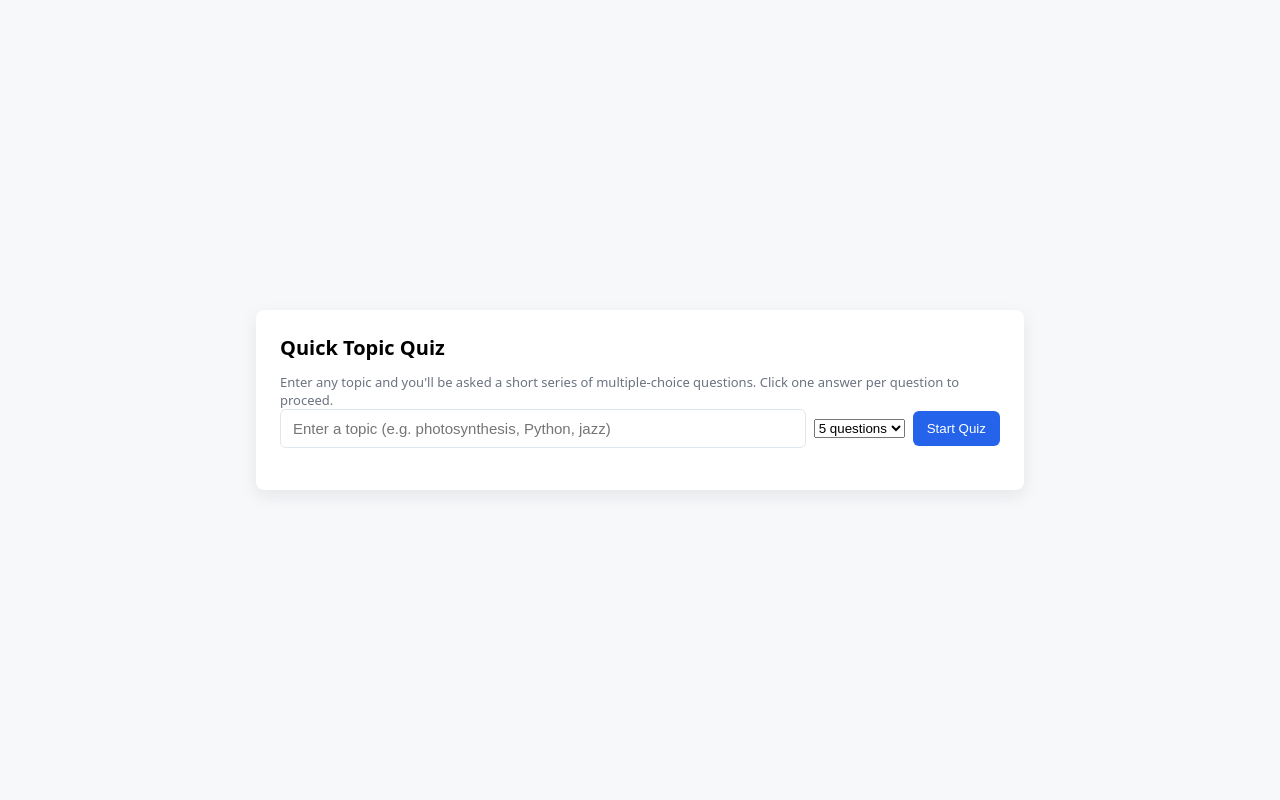
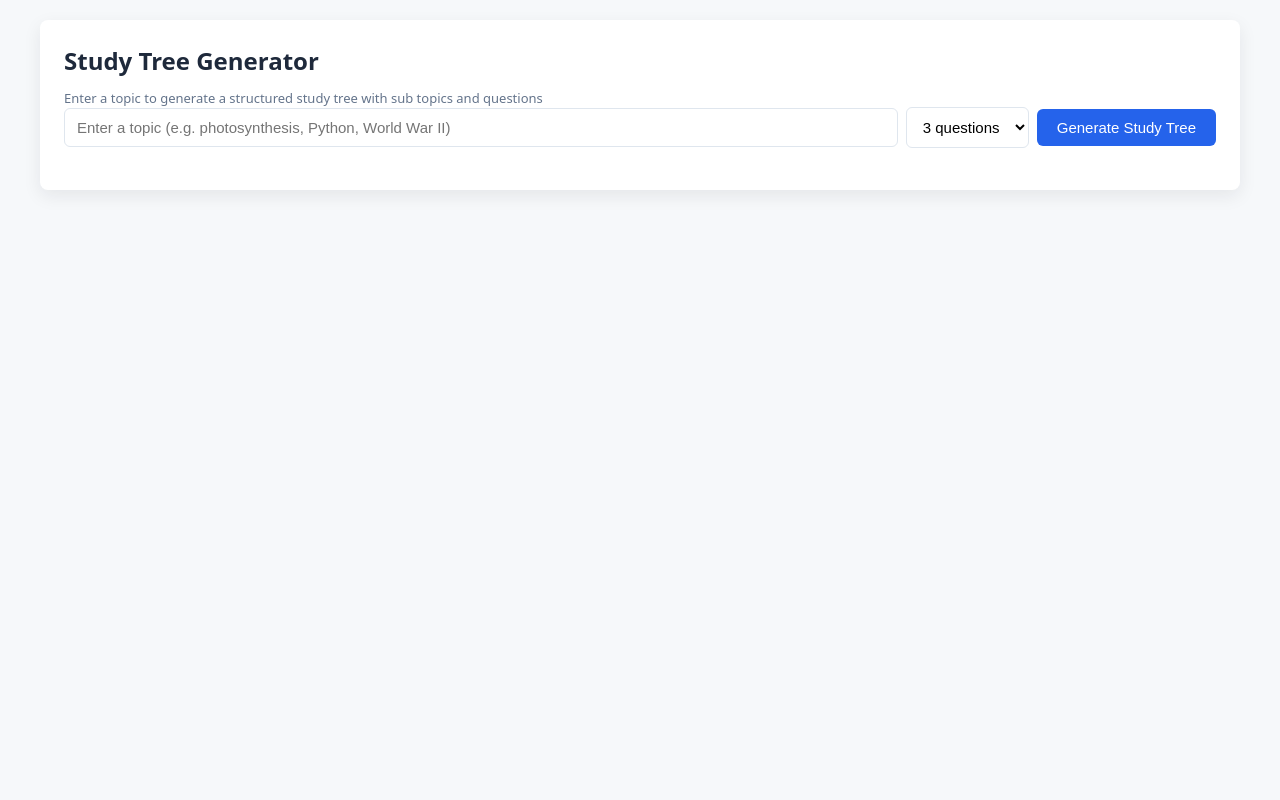
Before and after one commit to jdearing2/TrueCopilot, a Flask app: page / in a window 1280 px wide. Run offline with Flask 3, Linux system fonts and the light colour scheme.

Commit message:
Working on advanced AI Branching Algorithym

```diff
--- a/app/app.py
+++ b/app/app.py
@@ -1,7 +1,36 @@
-from flask import Flask, jsonify, render_template
+from flask import Flask, jsonify, render_template, request
+from study_service import create_study_tree
 
 app = Flask("truecopilot")
 
 @app.route("/")
 def index():
     return render_template('index.html')
+
+@app.route("/api/generate-study", methods=["POST"])
+def generate_study():
+    """Generate a study tree for a given topic."""
+    try:
+        data = request.get_json()
+        topic = data.get('topic', '').strip()
+        questions_per_subtopic = data.get('questions_per_subtopic', 3)
+
+        if not topic:
+            return jsonify({"error": "Topic is required"}), 400
+
+        # Validate questions_per_subtopic
+        try:
+            questions_per_subtopic = int(questions_per_subtopic)
+            if questions_per_subtopic < 1 or questions_per_subtopic > 10:
+                questions_per_subtopic = 3
+        except (ValueError, TypeError):
+            questions_per_subtopic = 3
+
+        # Generate the study tree
+        study_tree = create_study_tree(topic, questions_per_subtopic)
+
+        return jsonify(study_tree), 200
+
+    except Exception as e:
+        print(f"Error generating study tree: {e}")
+        return jsonify({"error": str(e)}), 500
--- a/app/templates/index.html
+++ b/app/templates/index.html
@@ -3,170 +3,232 @@
 <head>
     <meta charset="utf-8" />
     <meta name="viewport" content="width=device-width,initial-scale=1" />
-    <title>Topic Quiz — True Copilot</title>
+    <title>Study Tree — True Copilot</title>
     <style>
-        body{font-family:system-ui,-apple-system,Segoe UI,Roboto,Ubuntu,'Helvetica Neue',Arial;margin:0;padding:0;display:flex;align-items:center;justify-content:center;min-height:100vh;background:#f6f8fa}
-        .card{background:white;border-radius:8px;box-shadow:0 6px 18px rgba(20,30,40,0.08);width:720px;max-width:94%;padding:24px}
-        h1{margin:0 0 12px;font-size:20px}
-        .controls{display:flex;gap:8px;align-items:center;margin-bottom:18px}
-        input[type="text"]{flex:1;padding:10px 12px;border:1px solid #dfe6ee;border-radius:6px;font-size:15px}
-        button{padding:10px 14px;border-radius:6px;border:0;background:#2563eb;color:white;cursor:pointer}
+        body{font-family:system-ui,-apple-system,Segoe UI,Roboto,Ubuntu,'Helvetica Neue',Arial;margin:0;padding:20px;background:#f6f8fa}
+        .container{max-width:1200px;margin:0 auto}
+        .card{background:white;border-radius:8px;box-shadow:0 6px 18px rgba(20,30,40,0.08);padding:24px;margin-bottom:20px}
+        h1{margin:0 0 12px;font-size:24px;color:#1e293b}
+        h2{margin:0 0 16px;font-size:20px;color:#334155}
+        h3{margin:16px 0 8px;font-size:18px;color:#475569;border-left:4px solid #2563eb;padding-left:12px}
+        .controls{display:flex;gap:8px;align-items:center;margin-bottom:18px;flex-wrap:wrap}
+        input[type="text"]{flex:1;min-width:200px;padding:10px 12px;border:1px solid #dfe6ee;border-radius:6px;font-size:15px}
+        select{padding:10px 12px;border:1px solid #dfe6ee;border-radius:6px;font-size:15px;background:white}
+        button{padding:10px 20px;border-radius:6px;border:0;background:#2563eb;color:white;cursor:pointer;font-size:15px;font-weight:500;transition:background 0.2s}
+        button:hover{background:#1d4ed8}
+        button:disabled{background:#94a3b8;cursor:not-allowed}
         .hidden{display:none}
-        .question{margin-top:8px;padding:14px;border-radius:6px;background:#fbfdff;border:1px solid #eef4ff}
+        .loading{text-align:center;padding:40px;color:#64748b}
+        .spinner{border:3px solid #e2e8f0;border-top:3px solid #2563eb;border-radius:50%;width:40px;height:40px;animation:spin 1s linear infinite;margin:0 auto 16px}
+        @keyframes spin{0%{transform:rotate(0deg)}100%{transform:rotate(360deg)}}
+        .error{background:#fee2e2;border:1px solid #fca5a5;color:#991b1b;padding:12px;border-radius:6px;margin-bottom:16px}
+        .subtopic{margin-bottom:32px;padding:20px;background:#f8fafc;border-radius:8px;border:1px solid #e2e8f0}
+        .question-card{margin:16px 0;padding:16px;background:white;border-radius:6px;border:1px solid #e2e8f0}
+        .question-text{font-weight:500;margin-bottom:12px;color:#1e293b;font-size:16px}
         .options{display:grid;grid-template-columns:1fr 1fr;gap:10px;margin-top:12px}
-        .opt{padding:12px;border-radius:6px;border:1px solid #e3e8ef;background:white;cursor:pointer;transition:all .12s}
-        .opt:hover{transform:translateY(-2px);box-shadow:0 6px 12px rgba(33,47,77,0.06)}
-        .opt.selected{background:#eef2ff;border-color:#c7d2fe}
-        .progress{margin-top:14px;font-size:14px;color:#475569}
-        .results{margin-top:14px}
-        .small{font-size:13px;color:#6b7280}
+        .opt{padding:12px;border-radius:6px;border:2px solid #e3e8ef;background:white;cursor:pointer;transition:all .15s;font-size:14px}
+        .opt:hover{transform:translateY(-2px);box-shadow:0 4px 8px rgba(33,47,77,0.08);border-color:#cbd5e1}
+        .opt.selected{background:#eef2ff;border-color:#2563eb}
+        .opt.correct{background:#d1fae5;border-color:#10b981}
+        .opt.incorrect{background:#fee2e2;border-color:#ef4444}
+        .explanation{margin-top:12px;padding:12px;background:#f0f9ff;border-left:4px solid #0ea5e9;border-radius:4px;font-size:14px;color:#0c4a6e;display:none}
+        .explanation.show{display:block}
+        .small{font-size:13px;color:#64748b}
+        .stats{margin-top:16px;padding:12px;background:#f1f5f9;border-radius:6px;font-size:14px;color:#475569}
     </style>
 </head>
 <body>
-    <div class="card">
-        <h1>Quick Topic Quiz</h1>
-        <div class="small">Enter any topic and you'll be asked a short series of multiple-choice questions. Click one answer per question to proceed.</div>
+    <div class="container">
+        <div class="card">
+            <h1>Study Tree Generator</h1>
+            <div class="small">Enter a topic to generate a structured study tree with sub topics and questions</div>
 
-        <div class="controls" id="startArea">
-            <input id="topicInput" type="text" placeholder="Enter a topic (e.g. photosynthesis, Python, jazz)" />
-            <select id="qCount" title="Number of questions">
-                <option value="3">3 questions</option>
-                <option value="5" selected>5 questions</option>
-                <option value="7">7 questions</option>
-            </select>
-            <button id="startBtn">Start Quiz</button>
+            <div class="controls" id="startArea">
+                <input id="topicInput" type="text" placeholder="Enter a topic (e.g. photosynthesis, Python, World War II)" />
+                <select id="qCount" title="Questions per sub topic">
+                    <option value="2">2 questions</option>
+                    <option value="3" selected>3 questions</option>
+                    <option value="4">4 questions</option>
+                    <option value="5">5 questions</option>
+                </select>
+                <button id="generateBtn">Generate Study Tree</button>
+            </div>
+
+            <div id="errorArea" class="hidden"></div>
+            <div id="loadingArea" class="hidden">
+                <div class="loading">
+                    <div class="spinner"></div>
+                    <div>Generating study tree... This may take a moment.</div>
+                </div>
+            </div>
         </div>
 
-        <div id="quizArea" class="hidden">
-            <div class="progress" id="progressText">Question 1 / 5</div>
-            <div class="question" id="questionText">Question text</div>
-            <div class="options" id="optionsArea"></div>
-            <div class="small" style="margin-top:10px">Click any option to submit and advance.</div>
+        <div id="studyTreeArea" class="hidden">
+            <div class="card">
+                <h2 id="topicTitle"></h2>
+                <div id="studyTreeContent"></div>
+            </div>
         </div>
-
-        <div id="resultArea" class="hidden results"></div>
     </div>
 
     <script>
-        // Minimal client-side quiz generator that uses safe, generic templates.
-        const questionTemplates = [
-            'Which statement best describes "{topic}"?',
-            'Which of the following is most closely associated with "{topic}"?',
-            'Which field would most likely include "{topic}"?',
-            'Which of these could be considered an example of "{topic}"?',
-            'Which item is least related to "{topic}"?'
-        ];
-
-        function shuffle(arr){
-            for(let i=arr.length-1;i>0;i--){
-                const j=Math.floor(Math.random()*(i+1));[arr[i],arr[j]]=[arr[j],arr[i]];
-            }
-            return arr;
-        }
-
-        function makeQuestions(topic,count){
-            const qs=[];
-            const used = new Set();
-            const templates = [...questionTemplates];
-            while(qs.length < count){
-                const t = templates[Math.floor(Math.random()*templates.length)];
-                if(used.has(t) && templates.length > count) continue;
-                used.add(t);
-                const qText = t.replace('{topic}', topic);
-                // Build 4 neutral options. One references the topic explicitly; the others are generic distractors.
-                const correct = `${topic}`;
-                const pool = [
-                    `${topic} — directly related`,
-                    `A concept often discussed with ${topic}`,
-                    `An unrelated concept`,
-                    `None of the above`
-                ];
-                const options = shuffle([...pool]);
-                qs.push({question: qText, options});
-            }
-            return qs;
-        }
-
-        const startBtn = document.getElementById('startBtn');
+        const generateBtn = document.getElementById('generateBtn');
         const topicInput = document.getElementById('topicInput');
         const qCount = document.getElementById('qCount');
         const startArea = document.getElementById('startArea');
-        const quizArea = document.getElementById('quizArea');
-        const questionText = document.getElementById('questionText');
-        const optionsArea = document.getElementById('optionsArea');
-        const progressText = document.getElementById('progressText');
-        const resultArea = document.getElementById('resultArea');
+        const loadingArea = document.getElementById('loadingArea');
+        const errorArea = document.getElementById('errorArea');
+        const studyTreeArea = document.getElementById('studyTreeArea');
+        const topicTitle = document.getElementById('topicTitle');
+        const studyTreeContent = document.getElementById('studyTreeContent');
 
-        let state = {topic:'', questions:[], index:0, answers:[]};
+        let currentTree = null;
 
-        startBtn.addEventListener('click', ()=>{
-            const topic = (topicInput.value||'').trim();
-            if(!topic){ topicInput.focus(); return; }
-            const count = parseInt(qCount.value,10)||5;
-            state.topic = topic;
-            state.questions = makeQuestions(topic, count);
-            state.index = 0; state.answers = [];
-            startArea.classList.add('hidden');
-            resultArea.classList.add('hidden');
-            quizArea.classList.remove('hidden');
-            renderQuestion();
+        generateBtn.addEventListener('click', generateStudyTree);
+        topicInput.addEventListener('keypress', (e) => {
+            if (e.key === 'Enter') generateStudyTree();
         });
 
-        function renderQuestion(){
-            const i = state.index;
-            const total = state.questions.length;
-            progressText.textContent = `Question ${i+1} / ${total}`;
-            const q = state.questions[i];
-            questionText.textContent = q.question;
-            optionsArea.innerHTML = '';
-            q.options.forEach((opt, idx)=>{
-                const btn = document.createElement('div');
-                btn.className = 'opt';
-                btn.tabIndex = 0;
-                btn.textContent = opt;
-                btn.addEventListener('click', ()=>selectOption(idx));
-                btn.addEventListener('keydown', (e)=>{ if(e.key === 'Enter' || e.key === ' ') selectOption(idx); });
-                optionsArea.appendChild(btn);
-            });
+        async function generateStudyTree() {
+            const topic = (topicInput.value || '').trim();
+            if (!topic) {
+                topicInput.focus();
+                showError('Please enter a topic');
+                return;
+            }
+
+            const questionsPerSubtopic = parseInt(qCount.value, 10) || 3;
+
+            // Show loading state
+            startArea.classList.add('hidden');
+            errorArea.classList.add('hidden');
+            studyTreeArea.classList.add('hidden');
+            loadingArea.classList.remove('hidden');
+            generateBtn.disabled = true;
+
+            try {
+                const response = await fetch('/api/generate-study', {
+                    method: 'POST',
+                    headers: {
+                        'Content-Type': 'application/json',
+                    },
+                    body: JSON.stringify({
+                        topic: topic,
+                        questions_per_subtopic: questionsPerSubtopic
+                    })
+                });
+
+                const data = await response.json();
+
+                if (!response.ok) {
+                    throw new Error(data.error || 'Failed to generate study tree');
+                }
+
+                currentTree = data;
+                displayStudyTree(data);
+
+            } catch (error) {
+                console.error('Error:', error);
+                showError(error.message || 'An error occurred while generating the study tree');
+            } finally {
+                loadingArea.classList.add('hidden');
+                generateBtn.disabled = false;
+            }
         }
 
-        function selectOption(optIndex){
-            const i = state.index;
-            const q = state.questions[i];
-            const selected = q.options[optIndex];
-            state.answers.push({question:q.question, selected});
-            // Briefly highlight selection
-            const children = Array.from(optionsArea.children);
-            children.forEach((c, idx)=>{ c.classList.toggle('selected', idx===optIndex); });
-            // advance after short delay
-            setTimeout(()=>{
-                state.index++;
-                if(state.index >= state.questions.length) showResults();
-                else renderQuestion();
-            }, 320);
+        function showError(message) {
+            errorArea.textContent = message;
+            errorArea.className = 'error';
+            errorArea.classList.remove('hidden');
         }
 
-        function showResults(){
-            quizArea.classList.add('hidden');
-            resultArea.classList.remove('hidden');
-            resultArea.innerHTML = '';
-            const h = document.createElement('h2'); h.textContent = 'Results';
-            resultArea.appendChild(h);
-            const p = document.createElement('div'); p.className='small'; p.textContent = `Topic: ${state.topic}`;
-            resultArea.appendChild(p);
-            const list = document.createElement('ol');
-            state.answers.forEach(a=>{
-                const li = document.createElement('li');
-                li.innerHTML = `<div style="margin-bottom:6px"><strong>${a.selected}</strong></div><div class="small">${a.question}</div>`;
-                list.appendChild(li);
+        function displayStudyTree(tree) {
+            topicTitle.textContent = `Study Tree: ${tree.topic}`;
+            studyTreeContent.innerHTML = '';
+
+            if (!tree.subtopics || tree.subtopics.length === 0) {
+                studyTreeContent.innerHTML = '<p>No sub topics generated.</p>';
+                studyTreeArea.classList.remove('hidden');
+                return;
+            }
+
+            tree.subtopics.forEach((subtopic, subtopicIndex) => {
+                const subtopicDiv = document.createElement('div');
+                subtopicDiv.className = 'subtopic';
+
+                const subtopicHeader = document.createElement('h3');
+                subtopicHeader.textContent = `${subtopicIndex + 1}. ${subtopic.name}`;
+                subtopicDiv.appendChild(subtopicHeader);
+
+                if (!subtopic.questions || subtopic.questions.length === 0) {
+                    const noQuestions = document.createElement('p');
+                    noQuestions.className = 'small';
+                    noQuestions.textContent = 'No questions generated for this sub topic.';
+                    subtopicDiv.appendChild(noQuestions);
+                } else {
+                    subtopic.questions.forEach((question, questionIndex) => {
+                        const questionCard = createQuestionCard(question, questionIndex);
+                        subtopicDiv.appendChild(questionCard);
+                    });
+                }
+
+                studyTreeContent.appendChild(subtopicDiv);
             });
-            resultArea.appendChild(list);
-            const again = document.createElement('div');
-            again.style.marginTop='12px';
-            const restart = document.createElement('button'); restart.textContent='Take another quiz';
-            restart.addEventListener('click', ()=>{ startArea.classList.remove('hidden'); resultArea.classList.add('hidden'); topicInput.focus(); });
-            again.appendChild(restart);
-            resultArea.appendChild(again);
+
+            studyTreeArea.classList.remove('hidden');
+        }
+
+        function createQuestionCard(question, questionIndex) {
+            const card = document.createElement('div');
+            card.className = 'question-card';
+
+            const questionText = document.createElement('div');
+            questionText.className = 'question-text';
+            questionText.textContent = `Q${questionIndex + 1}: ${question.question}`;
+            card.appendChild(questionText);
+
+            const optionsDiv = document.createElement('div');
+            optionsDiv.className = 'options';
+
+            let selectedIndex = null;
+
+            question.options.forEach((option, optIndex) => {
+                const opt = document.createElement('div');
+                opt.className = 'opt';
+                opt.textContent = option;
+                opt.dataset.index = optIndex;
+
+                opt.addEventListener('click', () => {
+                    if (selectedIndex !== null) return; // Already answered
+
+                    selectedIndex = optIndex;
+                    const isCorrect = optIndex === question.correct_index;
+
+                    // Update all options
+                    Array.from(optionsDiv.children).forEach((child, idx) => {
+                        child.classList.remove('selected', 'correct', 'incorrect');
+                        if (idx === question.correct_index) {
+                            child.classList.add('correct');
+                        } else if (idx === optIndex && !isCorrect) {
+                            child.classList.add('incorrect');
+                        }
+                    });
+
+                    // Show explanation
+                    explanationDiv.classList.add('show');
+                });
+
+                optionsDiv.appendChild(opt);
+            });
+
+            card.appendChild(optionsDiv);
+
+            const explanationDiv = document.createElement('div');
+            explanationDiv.className = 'explanation';
+            explanationDiv.innerHTML = `<strong>Explanation:</strong> ${question.explanation || 'This is the correct answer.'}`;
+            card.appendChild(explanationDiv);
+
+            return card;
         }
     </script>
 </body>
--- a/requirements.txt
+++ b/requirements.txt
@@ -1,3 +1,5 @@
 flask == 3.1.2
 gunicorn == 22.0.0
 supervisor == 4.3.0
+python-dotenv == 1.0.0
+google-generativeai == 0.8.3
```
Also changed, not shown: app/study_service.py (added, +172 -0 lines).
